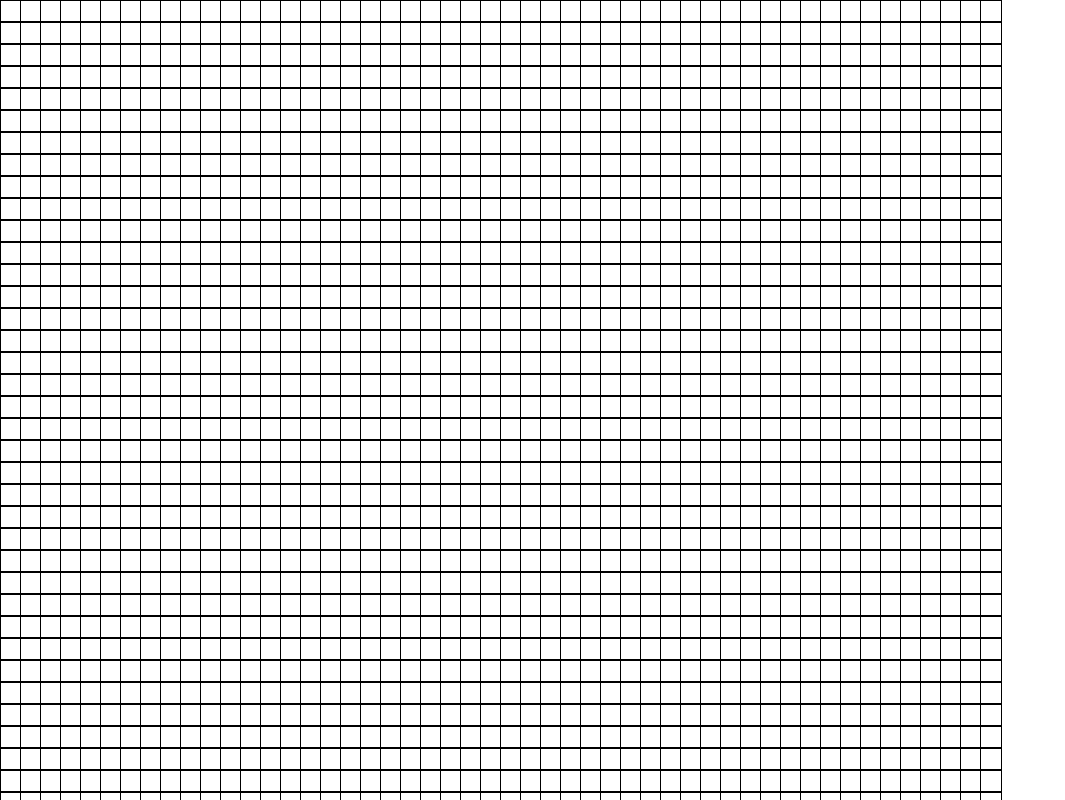
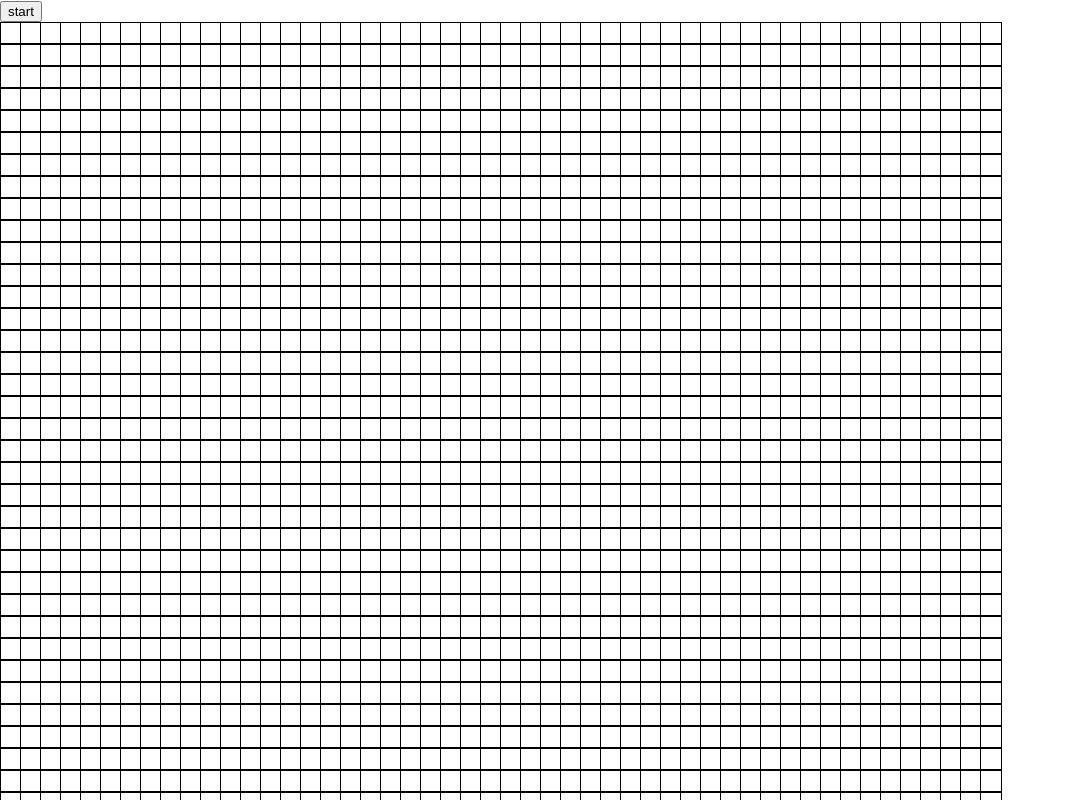
Before and after one commit to DanSample/game-of-life, a React (Create React App) app: page / in a window 1280 px wide. Shown: the top 800 px of the page, without its empty margins (0-1065 px from the left). Built offline with nearby package versions, Linux system fonts and the light colour scheme.

Commit message:
added start and stop button

```diff
--- a/src/App.js
+++ b/src/App.js
@@ -5,6 +5,7 @@ const numRows = 50;
 const numColumns = 50;
 
 const App = () => {
+  const [running, setRunning] = useState(false);
   const [grid, setGrid] = useState(() => {
     // initialize [rows]
     const rows = [];
@@ -33,6 +34,14 @@ const App = () => {
   };
 
   return (
+    <>
+      <button
+        onClick={() => {
+          setRunning(!running);
+        }}
+      >
+        {running ? 'stop' : 'start'}
+      </button>
       <div style={gridStyle}>
         {grid.map((rows, x) =>
           rows.map((col, y) => (
@@ -57,6 +66,7 @@ const App = () => {
           ))
         )}
       </div>
+    </>
   );
 };
 
```
Lines whose indentation alone changed are shown as unchanged.
